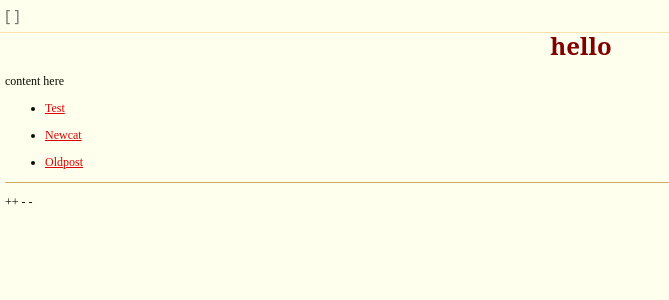
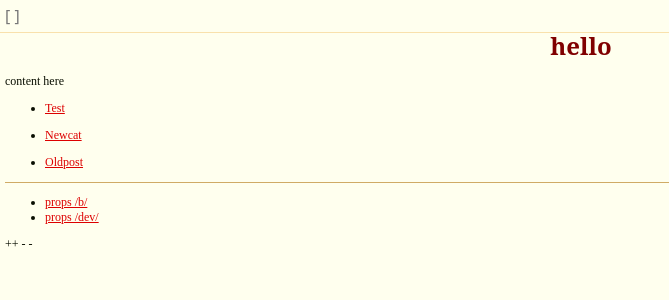
Before and after one commit to instat-test/instat-test, a Jekyll site: the page built from index.md, in a window 1280 px wide. Shown: the top 300 px of the page, without its empty margins (0-669 px from the left). Built offline with Jekyll 4.4.1, drawn with Linux system fonts in a browser that asks for light colours; nearby versions of some CDN libraries; library files that are not in the unit come from our copies.

Commit message:
Update index.md

```diff
--- a/index.md
+++ b/index.md
@@ -21,8 +21,11 @@ content here
 - - -
 <!-- https://github.com/shopify/liquid/wiki/liquid-for-designers -->
 <ul>
-  {% for b in site.BOARD %}
+  {% for b in site.data.boards %}
     {% assign props = b[1] %}
+    {% if props contains 'disable' %}
+      {% continue %}
+    {% endif %}
       <li><a href="{{ props.permalink }}">
         props {{ props.title }}
         </a>
```
